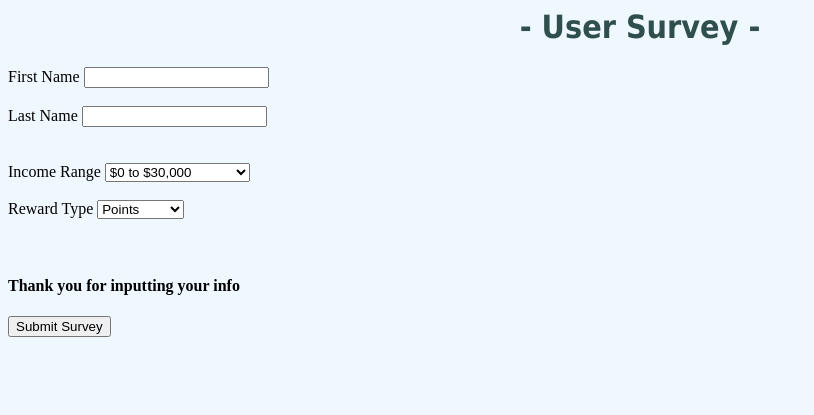
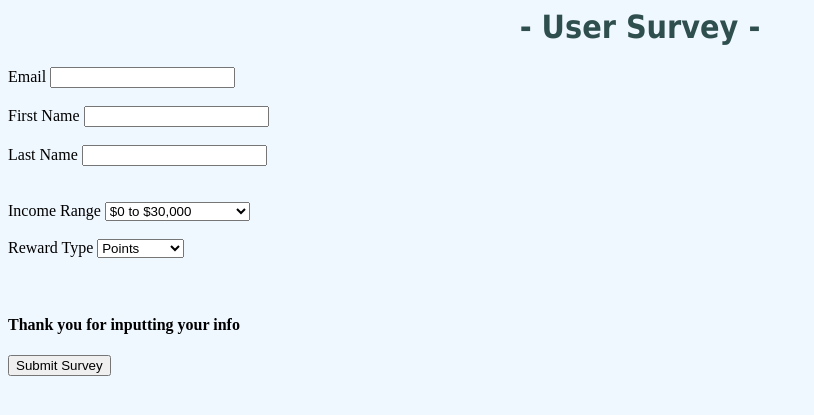
Before and after one commit to NinoS99/MSCI342Project, a PHP site: page /src/surveyPage.php in a window 1280 px wide. Shown: the top 415 px of the page, without its empty margins (0-814 px from the left). Run offline with PHP 8.4, Linux system fonts and the light colour scheme; data that the repository does not hold is empty.

Commit message:
Added email box

```diff
--- a/src/surveyPage.php
+++ b/src/surveyPage.php
@@ -4,7 +4,7 @@
   //include_once('matchingMethod.php');
   if (isset($_POST["create"])){
     $mysqli = get_mysqli_conn();
-    $required = array('firstName', 'lastName','incomeRange','rewardType');
+    $required = array('email','firstName', 'lastName','incomeRange','rewardType');
     $error = false;
     foreach($required as $field){
       if(empty($_POST[$field])){
@@ -15,6 +15,7 @@
       $warningMessage = "All fields are required.";
     }
     else {
+      $email = $_POST['email'];
       $firstName = $_POST['firstName'];
       $lastName = $_POST['lastName'];
       $incomeRange = $_POST['incomeRange'];
@@ -22,7 +23,7 @@
        //Create session variables for later use
       $_SESSION['incomeRange'] = $incomeRange;
       $_SESSION['rewardType'] = $rewardType;
-      $sql = 'INSERT into users (first_name,last_name,income_range,reward_type)
+      $sql = 'INSERT into users (first_name,last_name,income_range,reward_type) #Need to add email
               values ("'.$firstName.'","'.$lastName.'","'.$incomeRange.'","'.$rewardType.'")';
       $mysqli -> query($sql); //input query of customer details
       $warningMessage = "Survey Complete!";
@@ -34,6 +35,12 @@
     <link rel = 'stylesheet' type = 'text/css' href = 'style.css'>
     <h1>- User Survey - </h1>
       <form method="post" enctype="multipart/form-data">
+        <label for = 'email' > Email </label> <!-- Intake Customer First Name (maybe we should add more data/different customer details to intake -->
+        <input type = 'text' id = 'email' name = 'email' value="<?php
+        echo isset($_POST['email']) ? $_POST['email'] : '';
+        ?>">
+        <br>
+        <br>
         <label for = 'firstName' > First Name </label> <!-- Intake Customer First Name (maybe we should add more data/different customer details to intake -->
         <input type = 'text' id = 'firstName' name = 'firstName' value="<?php
         echo isset($_POST['firstName']) ? $_POST['firstName'] : '';
```
